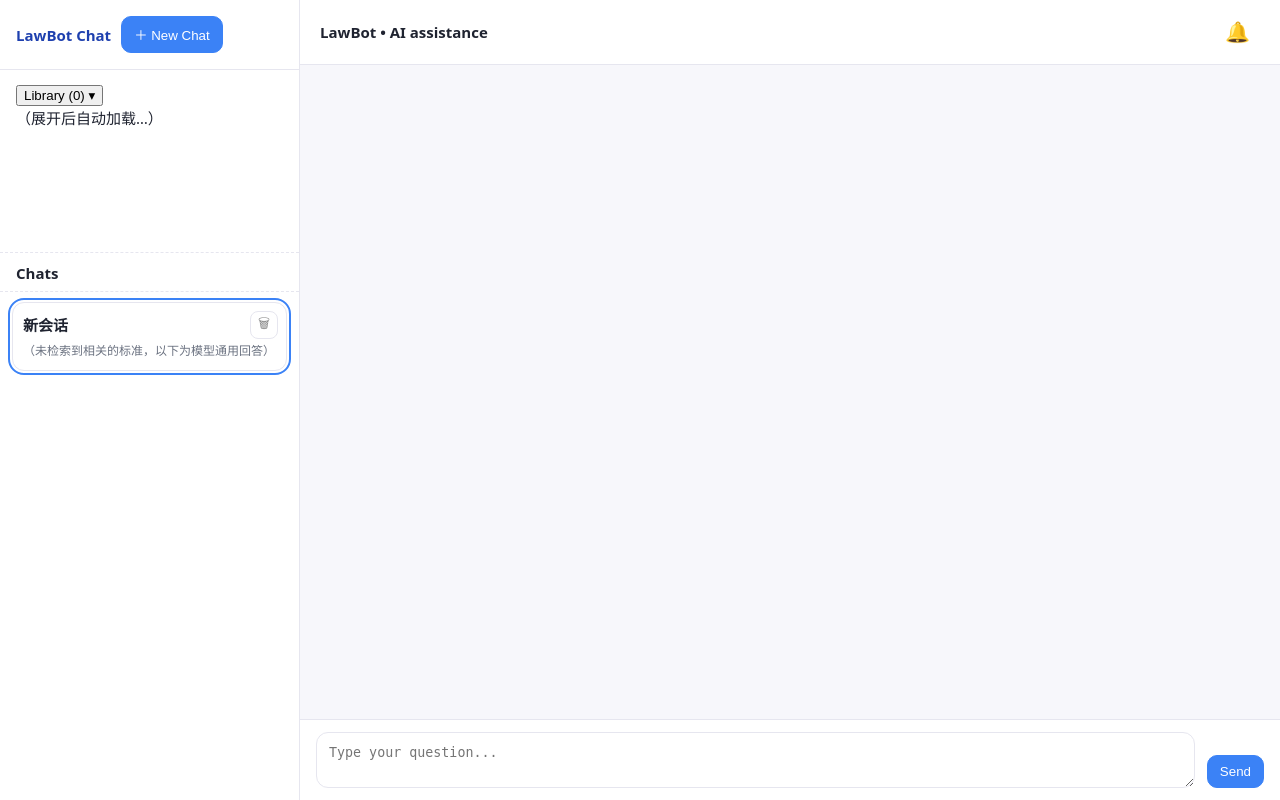
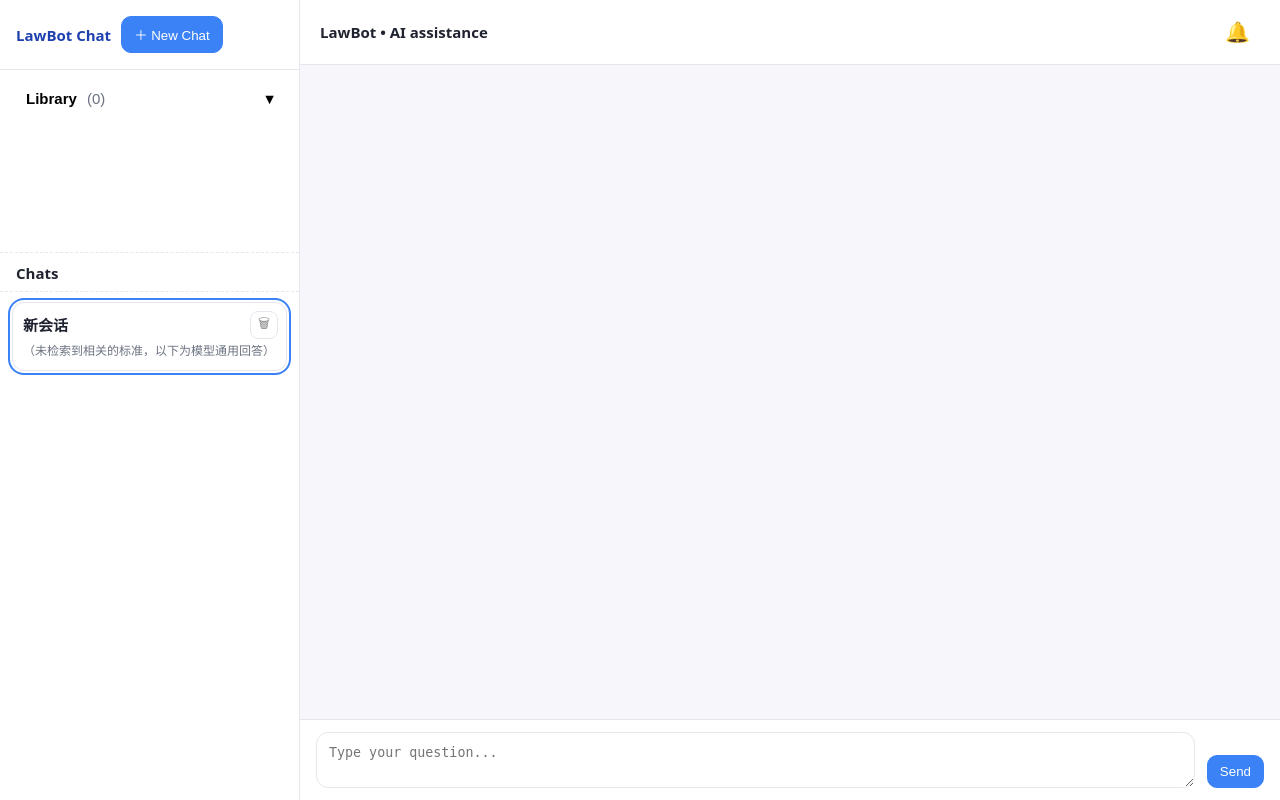
Before and after one commit to Vidsc/llm_lawbot, a Django app: page / in a window 1280 px wide. Run offline with Django 4.2, Linux system fonts and the light colour scheme.

Commit message:
Update styles.css

```diff
--- a/frontend/static/styles.css
+++ b/frontend/static/styles.css
@@ -183,3 +183,54 @@
   top: 0;
   z-index: 2;              /* 滚动时固定 */
 }
+
+/* ===== Library 折叠区 ===== */
+.lib-toggle{
+  width: 100%;
+  text-align: left;
+  padding: 8px 10px;
+  border: none;
+  font-size: 15px;
+  background: #fff;
+  border-radius: 10px;
+  cursor: pointer;
+  font-weight: 700;
+}
+.lib-toggle:hover{ background:#f8fafc; }
+.lib-count{ margin-left: 6px; color: var(--muted); font-weight: 400; }
+.lib-toggle .chev{ float: right; transition: transform .2s; }
+.lib-toggle .chev.up{ transform: rotate(180deg); }
+
+/* 折叠面板：默认收起；打开时平滑展开且内部可滚动 */
+.library-panel{
+  max-height: 0;
+  overflow: hidden;
+  transition: max-height .25s ease, padding .25s ease;
+  padding: 0 2px;
+}
+.library-panel.open{
+  max-height: 220px;            /* 展开高度，可按需要调大/调小 */
+  padding: 8px 2px;
+}
+
+.library-list{
+  display: flex;
+  flex-direction: column;
+  gap: 6px;
+  max-height: 200px;            /* 和上面的 max-height 协同 */
+  overflow: auto;
+}
+
+.lib-item{
+  padding: 6px 8px;
+  border: 1px solid var(--border);
+  border-radius: 8px;
+  text-decoration: none;
+  color: #1e40af;
+  font-weight: 500;
+}
+.lib-item:hover{
+  background: #f7fafc;
+  text-decoration: none;
+}
+.lib-empty{ color: var(--muted); padding: 4px 2px; }
```
